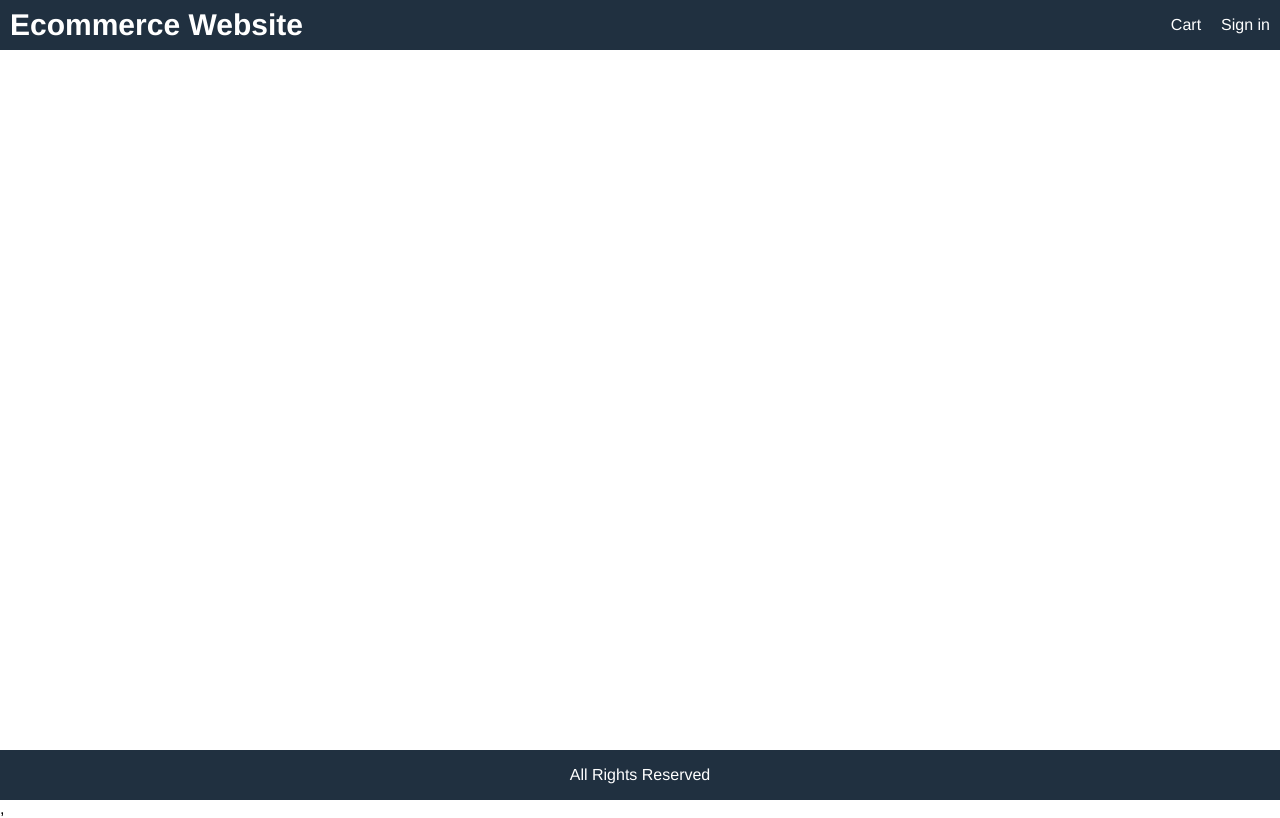
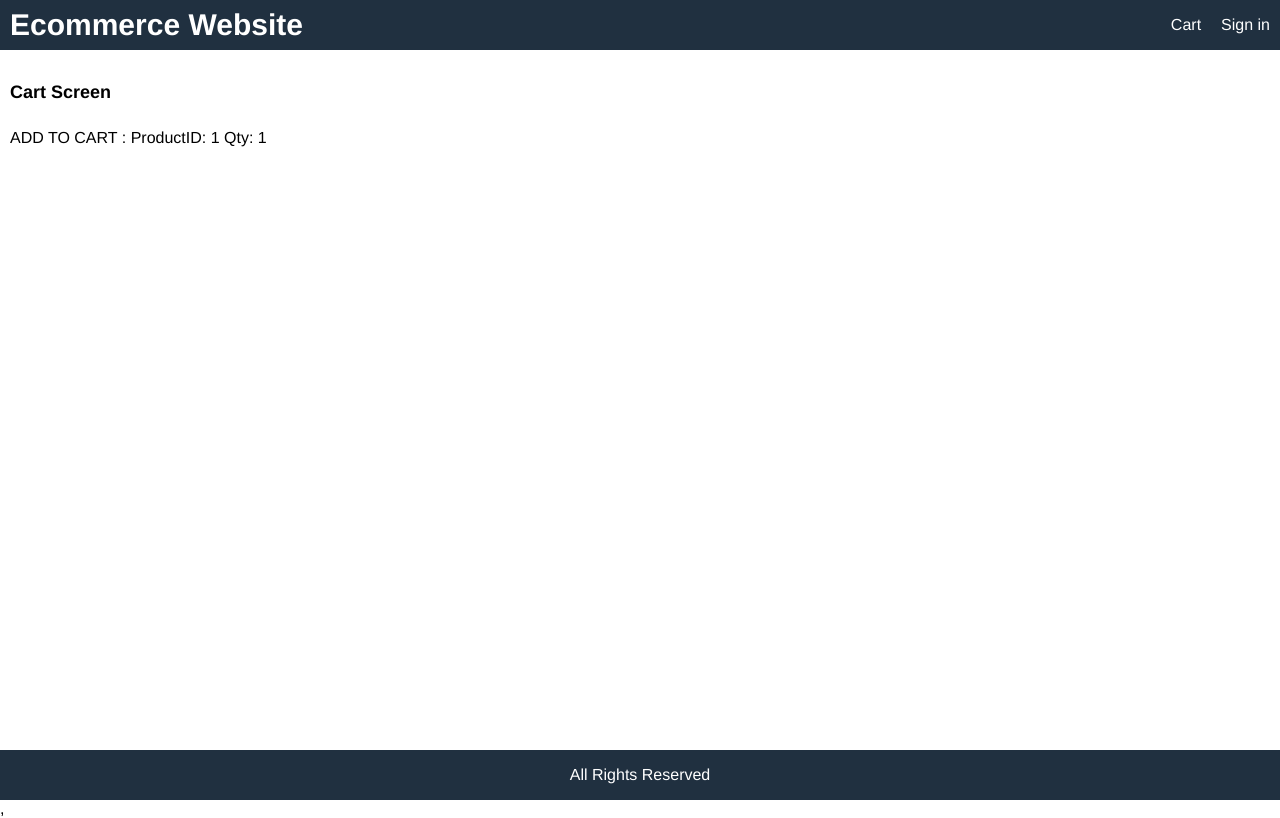
Before and after one commit to sakew/ecommerce-website, a React (Create React App) app in the folder frontend/: page /cart/1 in a window 1280 px wide. Built offline with nearby package versions, Linux system fonts and the light colour scheme; the HTML template or start-up script is replaced by a standard one.

Commit message:
added CartScreen view and 'Add To Cart' frontend feature with quantity selection options for products

```diff
--- a/frontend/src/App.js
+++ b/frontend/src/App.js
@@ -1,5 +1,6 @@
 import React from "react";
 import { BrowserRouter, Route } from "react-router-dom";
+import CartScreen from "./screens/CartScreen";
 import HomeScreen from "./screens/HomeScreen";
 import ProductScreen from "./screens/ProductScreen";
 
@@ -19,6 +20,7 @@
           </div>
         </header>
         <main>
+          <Route path="/cart/:id?" component={CartScreen}></Route>
           <Route path="/product/:id" component={ProductScreen}></Route>
           <Route path="/" component={HomeScreen} exact></Route>
         </main>
--- a/frontend/src/index.css
+++ b/frontend/src/index.css
@@ -69,6 +69,10 @@
 li {
   margin-top: 1rem;
 }
+
+input,
+select,
+textarea,
 button {
   padding: 1rem;
   border-radius: 0.5rem;
@@ -77,9 +81,14 @@
   font-family: Helvetica, Arial, sans-serif;
   -webkit-font-smoothing: antialiased;
   -moz-osx-font-smoothing: grayscale;
+}
+button {
   background-color: #f8f8f8;
   cursor: pointer;
 }
+input:hover,
+select:hover,
+textarea:hover,
 button:hover {
   border: 0.1rem #404040 solid;
 }
--- /dev/null
+++ b/frontend/src/screens/CartScreen.js
@@ -0,0 +1,16 @@
+import React from "react";
+
+export default function CartScreen(props) {
+  const productId = props.match.params.id;
+  const qty = props.location.search
+    ? Number(props.location.search.split("=")[1])
+    : 1;
+  return (
+    <div>
+      <h1>Cart Screen</h1>
+      <p>
+        ADD TO CART : ProductID: {productId} Qty: {qty}
+      </p>
+    </div>
+  );
+}
--- a/frontend/src/screens/ProductScreen.js
+++ b/frontend/src/screens/ProductScreen.js
@@ -1,4 +1,4 @@
-import React, { useEffect } from "react";
+import React, { useEffect, useState } from "react";
 import { useDispatch, useSelector } from "react-redux";
 import { Link } from "react-router-dom";
 import { detailsProduct } from "../actions/productActions";
@@ -9,6 +9,7 @@
 export default function ProductScreen(props) {
   const dispatch = useDispatch();
   const productId = props.match.params.id;
+  const [qty, setQty] = useState(1);
   const productDetails = useSelector((state) => state.productDetails);
   const { loading, error, product } = productDetails;
 
@@ -16,6 +17,9 @@
     dispatch(detailsProduct(productId));
   }, [dispatch, productId]);
 
+  const addToCartHandler = () => {
+    props.history.push(`/cart/${productId} ? qty = ${qty}`);
+  };
   return (
     <div>
       {loading ? (
@@ -71,9 +75,37 @@
                       </div>
                     </div>
                   </li>
-                  <li>
-                    <button className="primary block">Add to Cart</button>
-                  </li>
+                  {product.countInStock > 0 && (
+                    <>
+                      <li>
+                        <div className="row">
+                          <div>Qty</div>
+                          <div>
+                            <select
+                              value={qty}
+                              onChange={(event) => setQty(event.target.value)}
+                            >
+                              {[...Array(product.countInStock).keys()].map(
+                                (item) => (
+                                  <option key={item + 1} value={item + 1}>
+                                    {item + 1}
+                                  </option>
+                                )
+                              )}
+                            </select>
+                          </div>
+                        </div>
+                      </li>
+                      <li>
+                        <button
+                          onClick={addToCartHandler}
+                          className="primary block"
+                        >
+                          Add to Cart
+                        </button>
+                      </li>
+                    </>
+                  )}
                 </ul>
               </div>
             </div>
```
